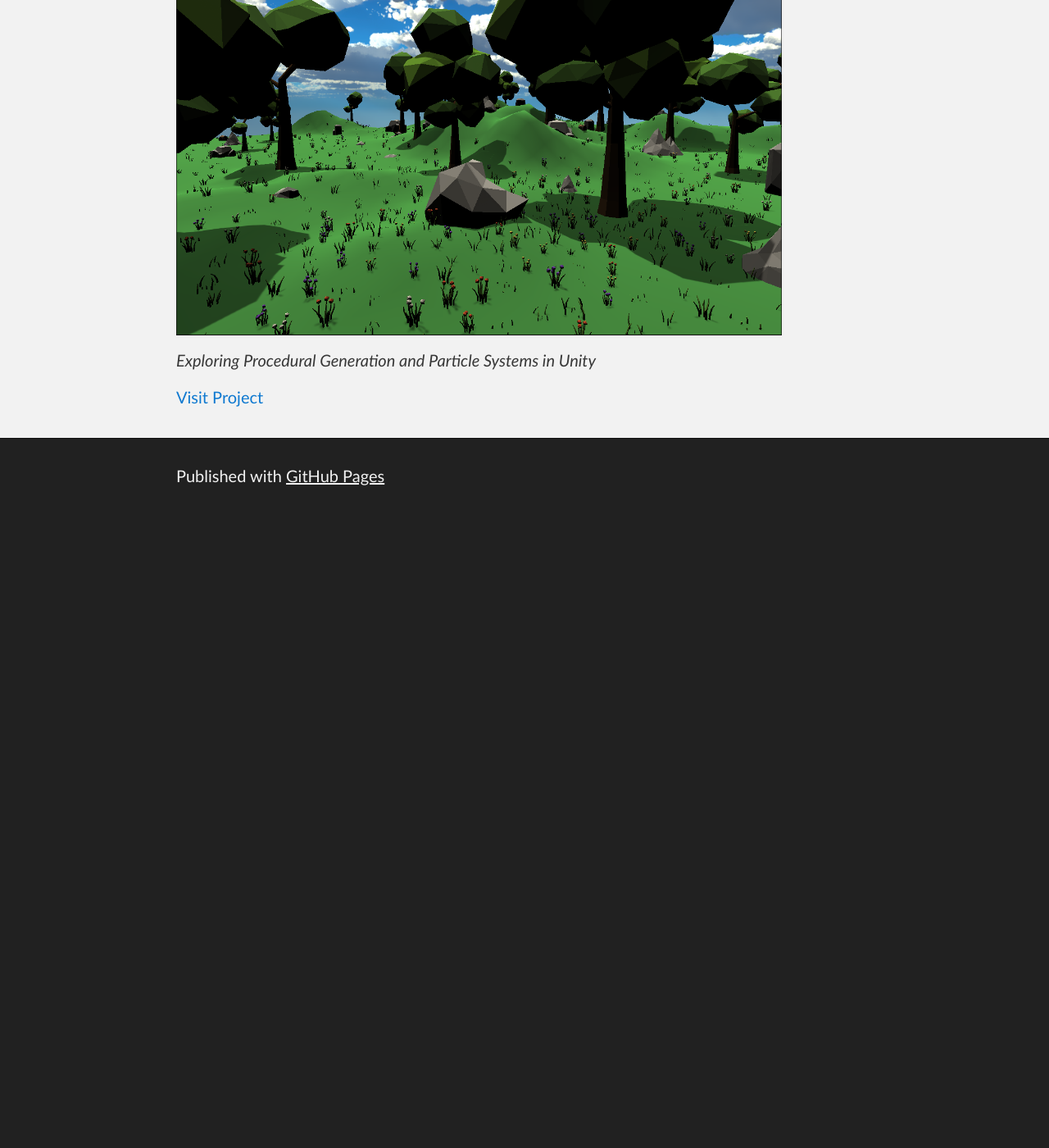
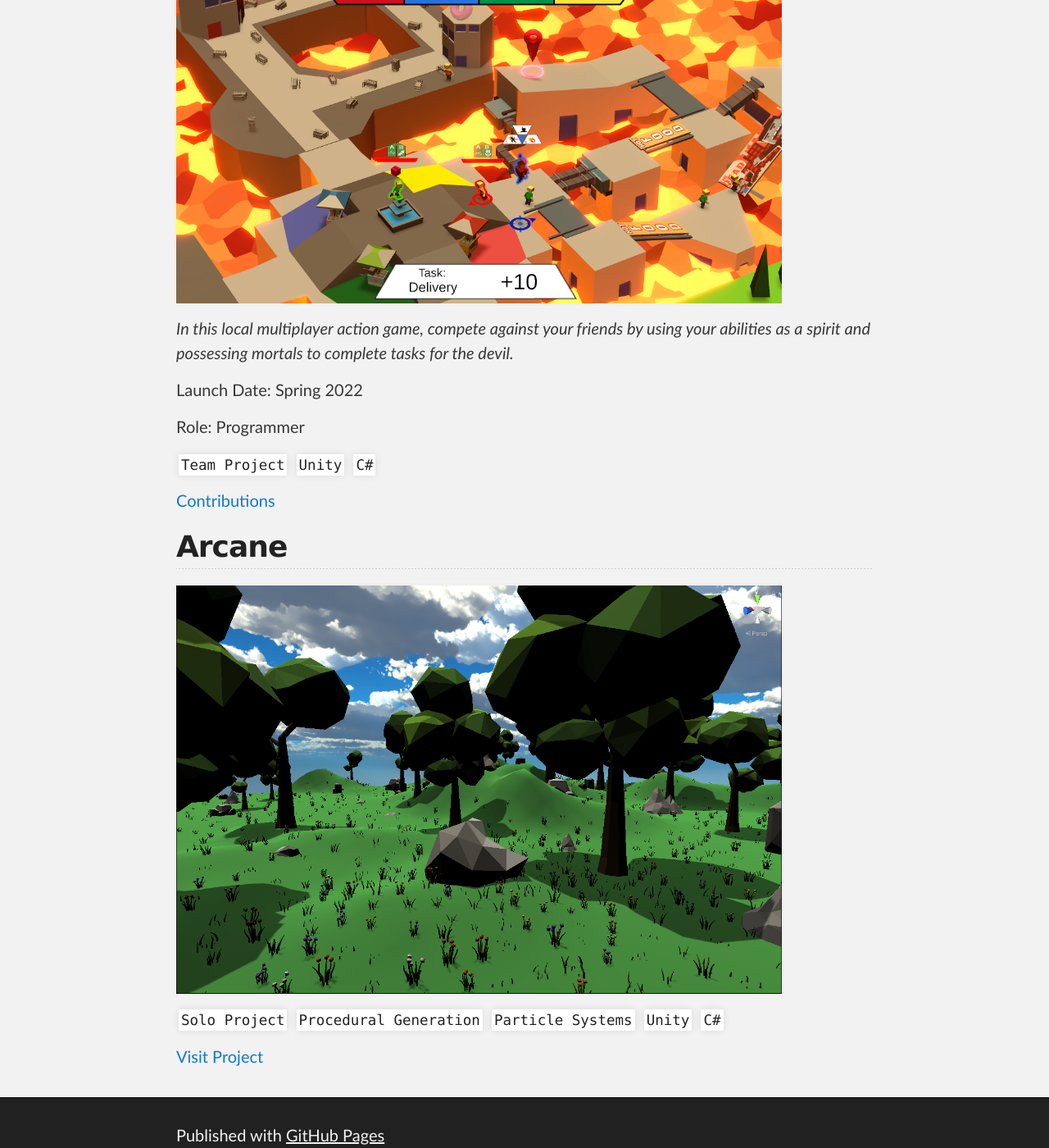
Before and after one commit to ColeBontrager/ColeBontrager.github.io, a Jekyll site: the page built from index.md, in a window 1280 px wide and 1400 px high, scrolled down 538 px. Shown: the whole window at 82% size. Built offline with Jekyll 4.4.1, drawn with Linux system fonts in a browser that asks for light colours; our own code applies the rules of GitHub Pages for plain Markdown files; before the commit the page ends 1168 px from its top, so only the background shows below that; some of the changed text lies outside the part shown.

Commit message:
Updated Resume // Added Possession Obsession

```diff
--- a/index.md
+++ b/index.md
@@ -2,14 +2,28 @@
 layout: default
 ---
 
+[Resume](./ColeBontrager-Resume.PDF)
+
 # Check Out My Projects
 
+## Possession Obsession
 
+![Possession Obsession](/media/POScreenshot2.PNG)
+
+_In this local multiplayer action game, compete against your friends by using your abilities as a spirit and possessing mortals to complete tasks for the devil._
+
+Launch Date: Spring 2022
+
+Role: Programmer
+
+`Team Project` `Unity` `C#`
+
+[Contributions](./possession-obsession)
 
 ## Arcane
 
 ![Arcane](/media/AlivePic.PNG)
 
-_Exploring Procedural Generation and Particle Systems in Unity_
+`Solo Project` `Procedural Generation` `Particle Systems` `Unity` `C#`
 
 [Visit Project](./arcane)
```
Also changed, not shown: about-me.md (added, +128 -0 lines), arcane.md (+1 -1 lines), possession-obsession.md (added, +13 -0 lines), media/POScreenshot3.png (added), media/POscreenshot1.png (added), media/POscreenshot2.png (added), 1 other file.
